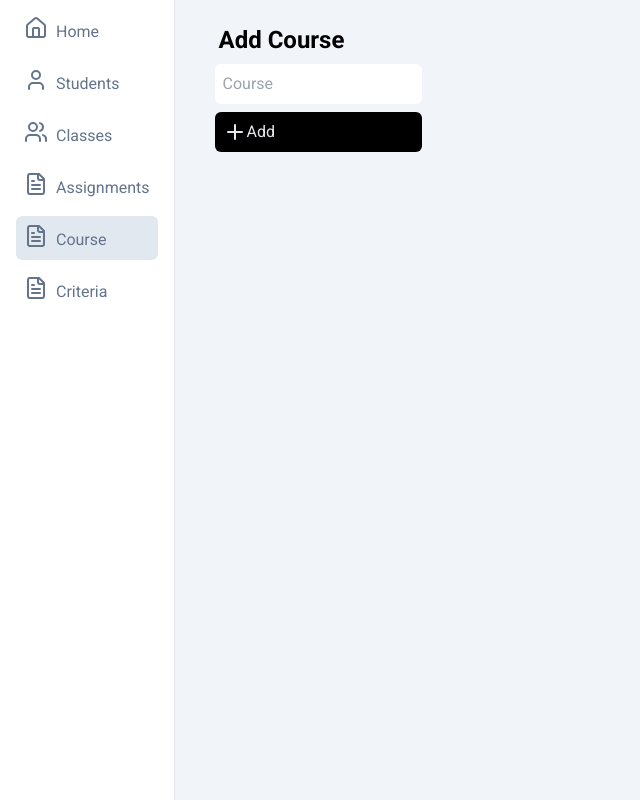
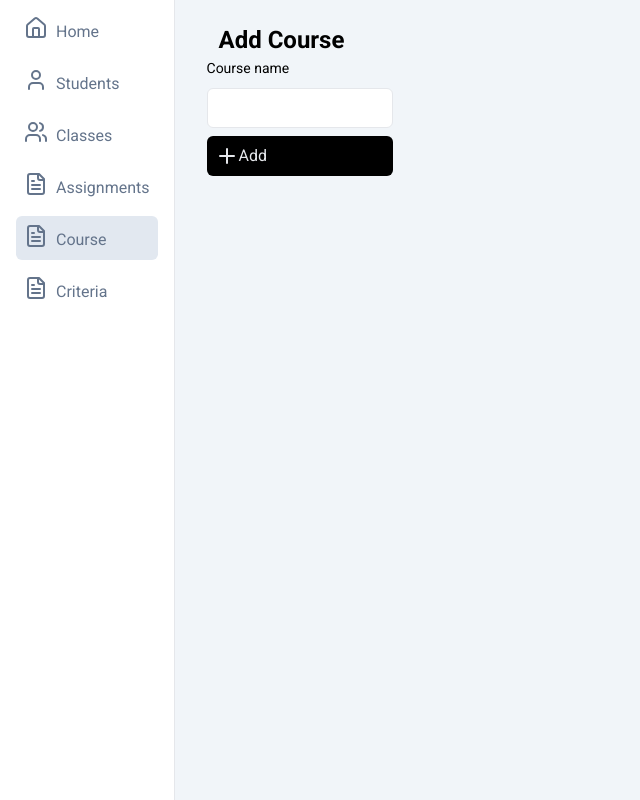
Before and after one commit to martensoderlind/bedomning, a Next.js app: page /course in a window 1280 px wide. Shown: the whole page, without its empty margins (0-640 px from the left). Built offline with nearby package versions, Linux system fonts and the light colour scheme; no server answers.

Commit message:
styling of button

```diff
--- a/src/features/assignments/components/course-form.tsx
+++ b/src/features/assignments/components/course-form.tsx
@@ -3,36 +3,44 @@ import { Plus } from "lucide-react";
 import { Course } from "../types";
 import { SubmitHandler, useForm } from "react-hook-form";
 import { addCourseAction } from "../actions";
+import { Label } from "@/components/ui/label";
+import { Input } from "@/components/ui/input";
 
 export default function CourseForm() {
   const {
     register,
     handleSubmit,
     formState: { errors },
-  } = useForm<Course>();
+  } = useForm<Course>({
+    defaultValues: {
+      name: "",
+    },
+  });
 
   const onSubmit: SubmitHandler<Course> = async (data: Course) => {
+    console.log(data);
+
     await addCourseAction(data.name);
+    data.name = "";
   };
   return (
     <form onSubmit={handleSubmit(onSubmit)} className="flex flex-col pb-2">
-      <input
-        type="text"
-        alt="name of course"
-        placeholder="Course"
-        className="py-2 px-2 pr-4 my-2 rounded-md mx-2"
-        {...register("name", {
-          required: true,
-          pattern: /^[a-öA-Ö\s]+$/i,
-        })}
-      />
-      {errors.name && (
-        <span className="text-red-500 text-xs ml-2 pl-2">
-          This field is required
-        </span>
-      )}
-
-      <button className="flex rounded-md bg-black text-gray-200 py-2 mx-2 px-2 pr-4 my-0">
+      <div className="space-y-2">
+        <Label htmlFor="name">Course name</Label>
+        <Input
+          {...register("name", {
+            required: "please the name of the course.",
+            minLength: {
+              value: 2,
+              message: "The name needs to be longer.",
+            },
+          })}
+        />
+        {errors.name && (
+          <p className="text-sm text-red-500">{errors.name.message}</p>
+        )}
+      </div>
+      <button className="flex rounded-md bg-black text-gray-200 py-2 my-2 px-2 pr-4 my-0">
         <Plus />
         Add
       </button>
```
